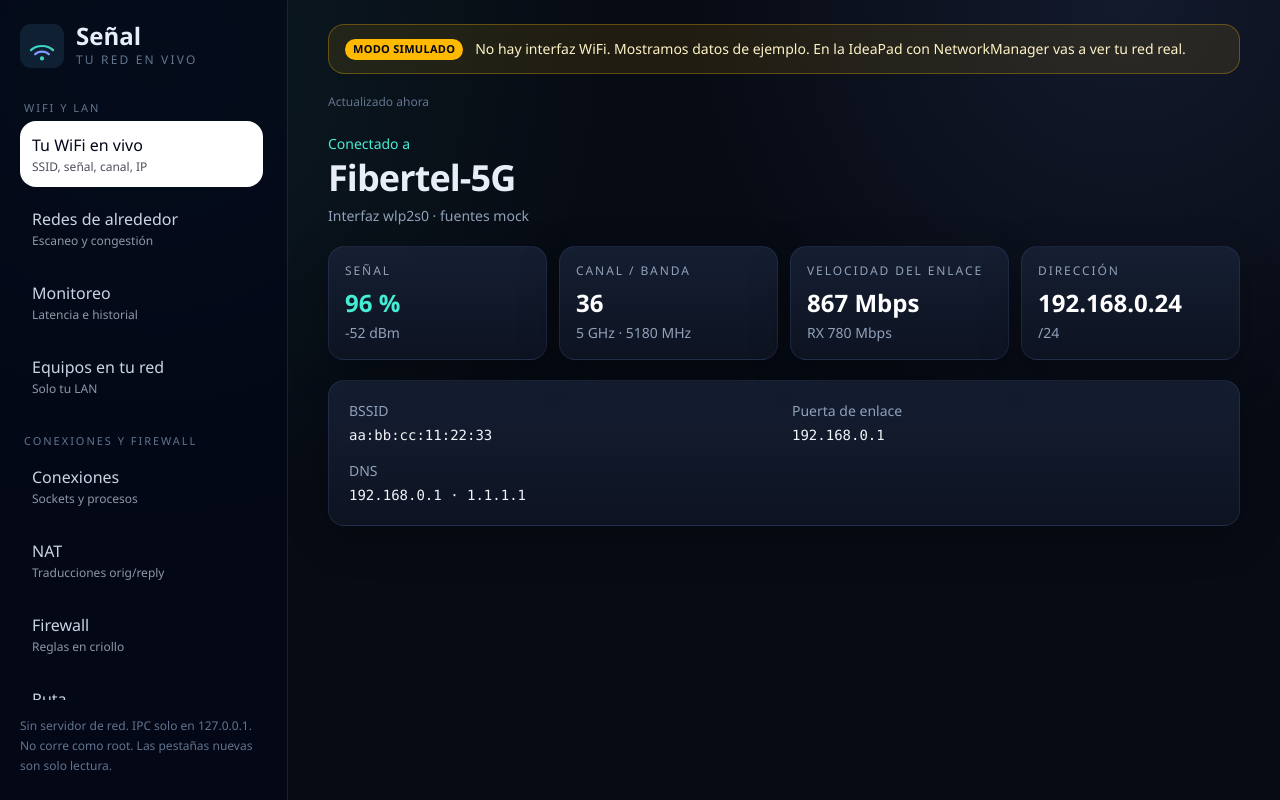
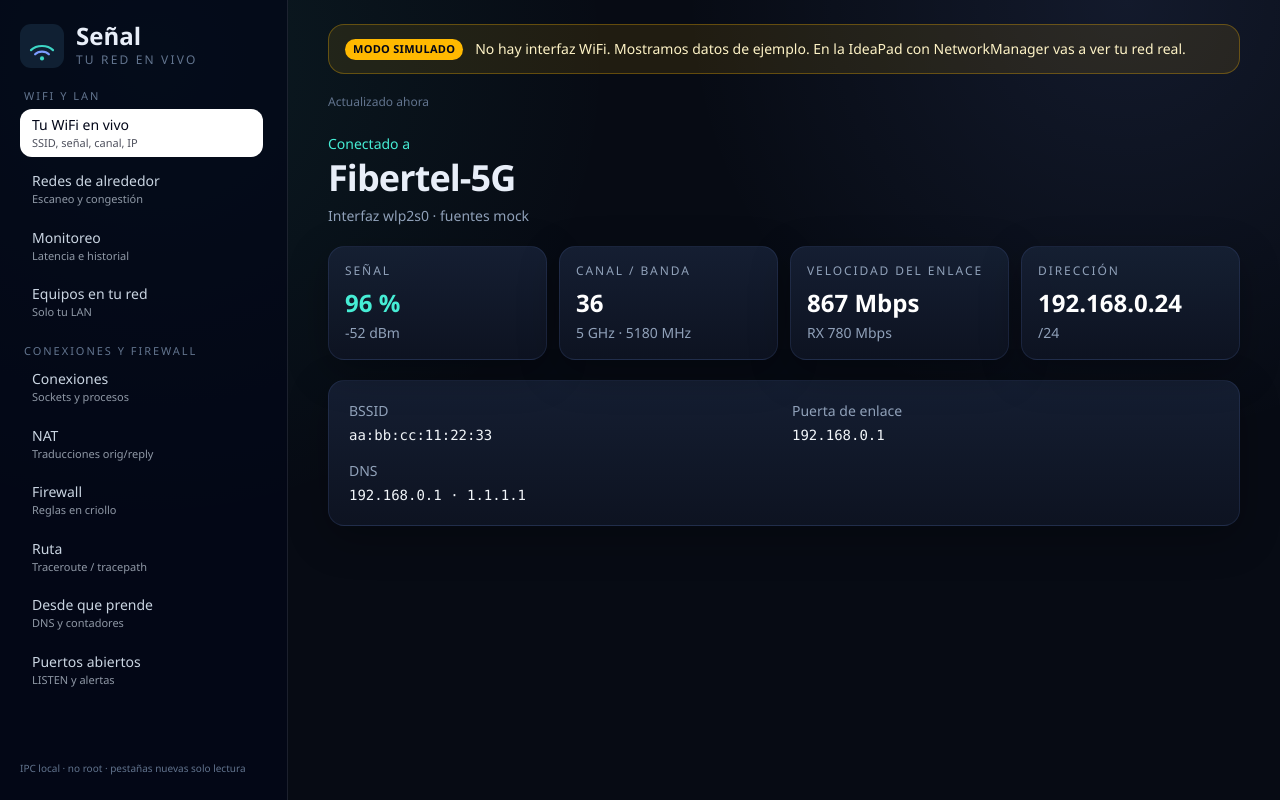
Before and after one commit to Luchopaulucci/wifi-dashboard, a React (Vite) app: page / in a window 1280 px wide. Built offline with nearby package versions, Linux system fonts and the light colour scheme; the HTML template or start-up script is replaced by a standard one.

Commit message:
Ajusta el sidebar para mostrar las diez pestañas a 880px
También usa el destino pedido en el hop final del traceroute simulado.

Co-authored-by: Luciano <Luchopaulucci@users.noreply.github.com>

```diff
--- a/src-tauri/tauri.conf.json
+++ b/src-tauri/tauri.conf.json
@@ -14,9 +14,9 @@
       {
         "title": "Señal — tu red en vivo",
         "width": 1280,
-        "height": 840,
+        "height": 880,
         "minWidth": 960,
-        "minHeight": 640
+        "minHeight": 700
       }
     ],
     "security": {
--- a/src/App.tsx
+++ b/src/App.tsx
@@ -52,7 +52,7 @@ function NavButtons({
           ? `rounded-full px-3 py-1.5 font-ui text-sm ${
               tab === item.id ? "bg-white text-slate-950" : "bg-white/5"
             }`
-          : `w-full rounded-2xl px-3 py-3 text-left ${
+          : `w-full rounded-xl px-3 py-1.5 text-left ${
               tab === item.id ? "bg-white text-slate-950" : "text-slate-300 hover:bg-white/5"
             }`
       }
@@ -61,8 +61,8 @@ function NavButtons({
         item.label
       ) : (
         <>
-          <span className="block text-base">{item.label}</span>
-          <span className="mt-0.5 block font-ui text-xs opacity-70">{item.hint}</span>
+          <span className="block text-sm">{item.label}</span>
+          <span className="block font-ui text-[11px] opacity-70">{item.hint}</span>
         </>
       )}
     </button>
@@ -78,7 +78,7 @@ function NavButtons({
         WiFi y LAN
       </p>
       <div className="space-y-2">{WIFI_TABS.map(btn)}</div>
-      <p className="mt-6 px-1 pb-1 font-ui text-[11px] uppercase tracking-[0.18em] text-slate-500">
+      <p className="mt-4 px-1 pb-1 font-ui text-[11px] uppercase tracking-[0.18em] text-slate-500">
         Conexiones y firewall
       </p>
       <div className="space-y-2">{NET_TABS.map(btn)}</div>
@@ -144,7 +144,7 @@ export default function App() {
   return (
     <div className="grid-bg flex min-h-screen">
       <aside className="sticky top-0 hidden h-screen w-72 shrink-0 flex-col overflow-hidden border-r border-white/10 bg-slate-950/70 px-5 py-6 md:flex">
-        <div className="mb-8 flex items-center gap-3">
+        <div className="mb-5 flex items-center gap-3">
           <img src="/senal.svg" alt="" className="h-11 w-11" />
           <div>
             <p className="text-2xl font-semibold leading-none">Señal</p>
@@ -156,16 +156,15 @@ export default function App() {
         <nav className="min-h-0 flex-1 overflow-y-auto pr-1">
           <NavButtons tab={tab} setTab={setTab} />
         </nav>
-        <p className="mt-4 font-ui text-xs leading-5 text-slate-500">
-          Sin servidor de red. IPC solo en 127.0.0.1. No corre como root. Las pestañas nuevas son
-          solo lectura.
+        <p className="mt-3 shrink-0 font-ui text-[10px] leading-4 text-slate-500">
+          IPC local · no root · pestañas nuevas solo lectura
         </p>
       </aside>
       <main className="min-w-0 flex-1 px-5 py-6 md:px-10">
         <div className="mb-4 flex flex-wrap gap-2 md:hidden">
           <NavButtons tab={tab} setTab={setTab} compact />
         </div>
-        {view?.mock ? <MockBanner reason={view.mock_reason} /> : null}
+        {view?.mock && !netTab ? <MockBanner reason={view.mock_reason} /> : null}
         {view && !netTab ? (
           <p className="mb-6 font-ui text-xs text-slate-500">
             Actualizado {relativeAgo(view.collected_at_ms, now)}
--- a/src/lib/mock-net.ts
+++ b/src/lib/mock-net.ts
@@ -426,7 +426,7 @@ export function mockTraceEvents(destination: string): TraceEvent[] {
       kind: "hop",
       hop: {
         hop: 5,
-        address: destination.includes(":") ? destination : "8.8.8.8",
+        address: destination.trim() || "8.8.8.8",
         hostname: null,
         rtt_ms: 18.3,
         lost: false,
```
